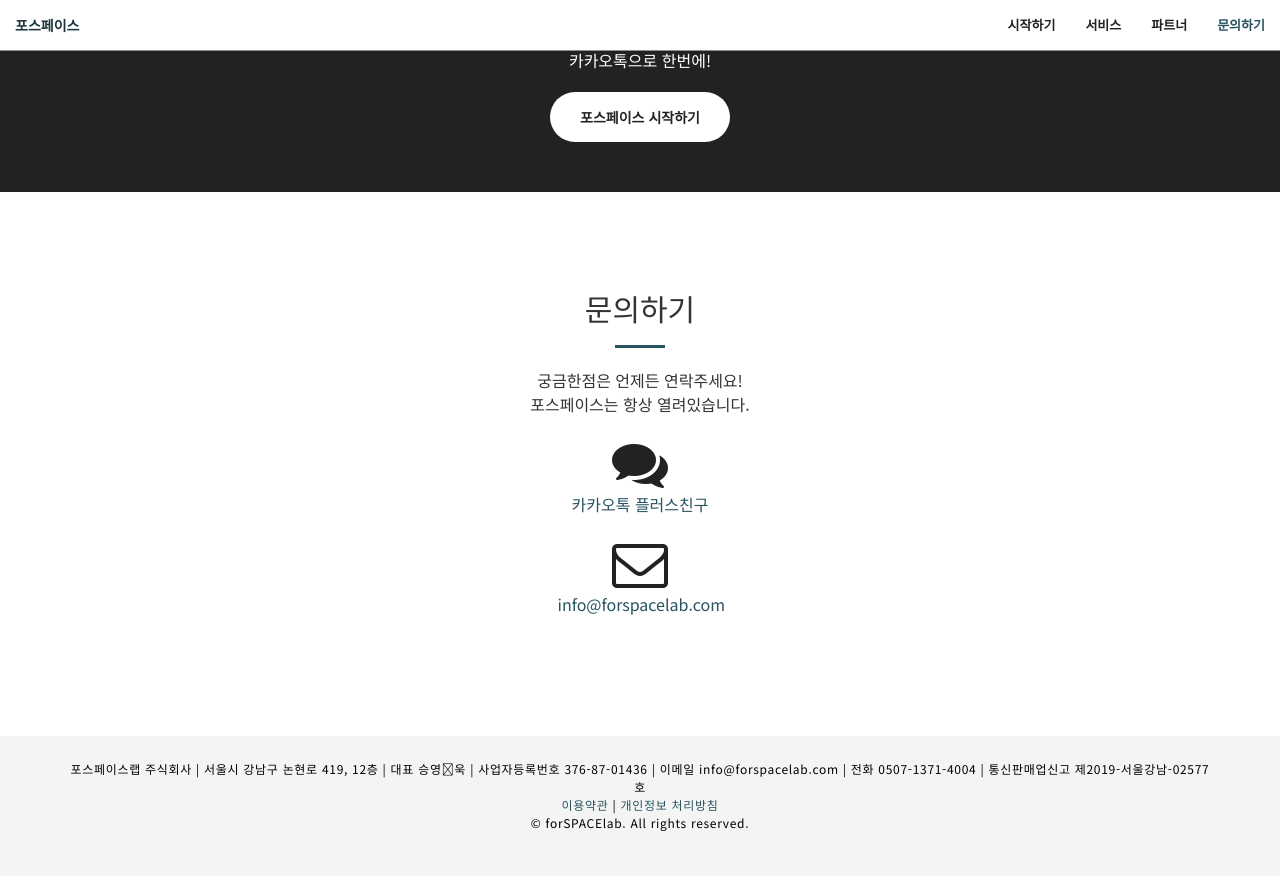
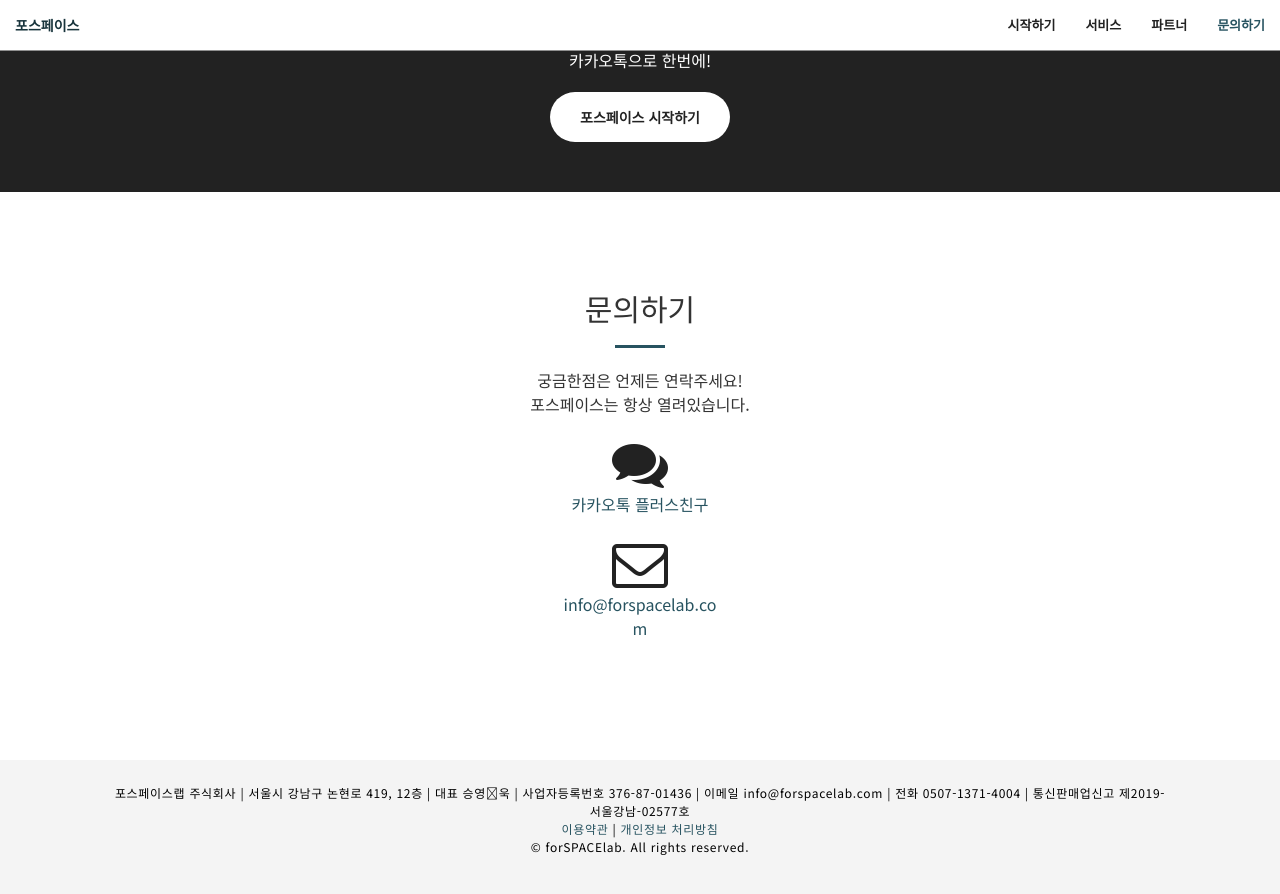
Before and after one commit to forspacedev/forspacedev.github.io, a Jekyll site: the page built from index.html, in a window 1280 px wide and 900 px high, scrolled down 2234 px. Shown: the top 894 px of the window. Built offline with Jekyll 4.4.1, drawn with Linux system fonts in a browser that asks for light colours.

Commit message:
ward-wrapping 추가

```diff
--- a/_sass/_base.scss
+++ b/_sass/_base.scss
@@ -40,12 +40,16 @@
 h5,
 h6 {
     @include sans-serif-font;
+    word-wrap: break-word;
+    word-break: keep-all;
 }
 
 p {
     font-size: 16px;
     line-height: 1.5;
     margin-bottom: 20px;
+    word-wrap: break-word;
+    word-break: keep-all;
 }
 
 .bg-primary {
```
